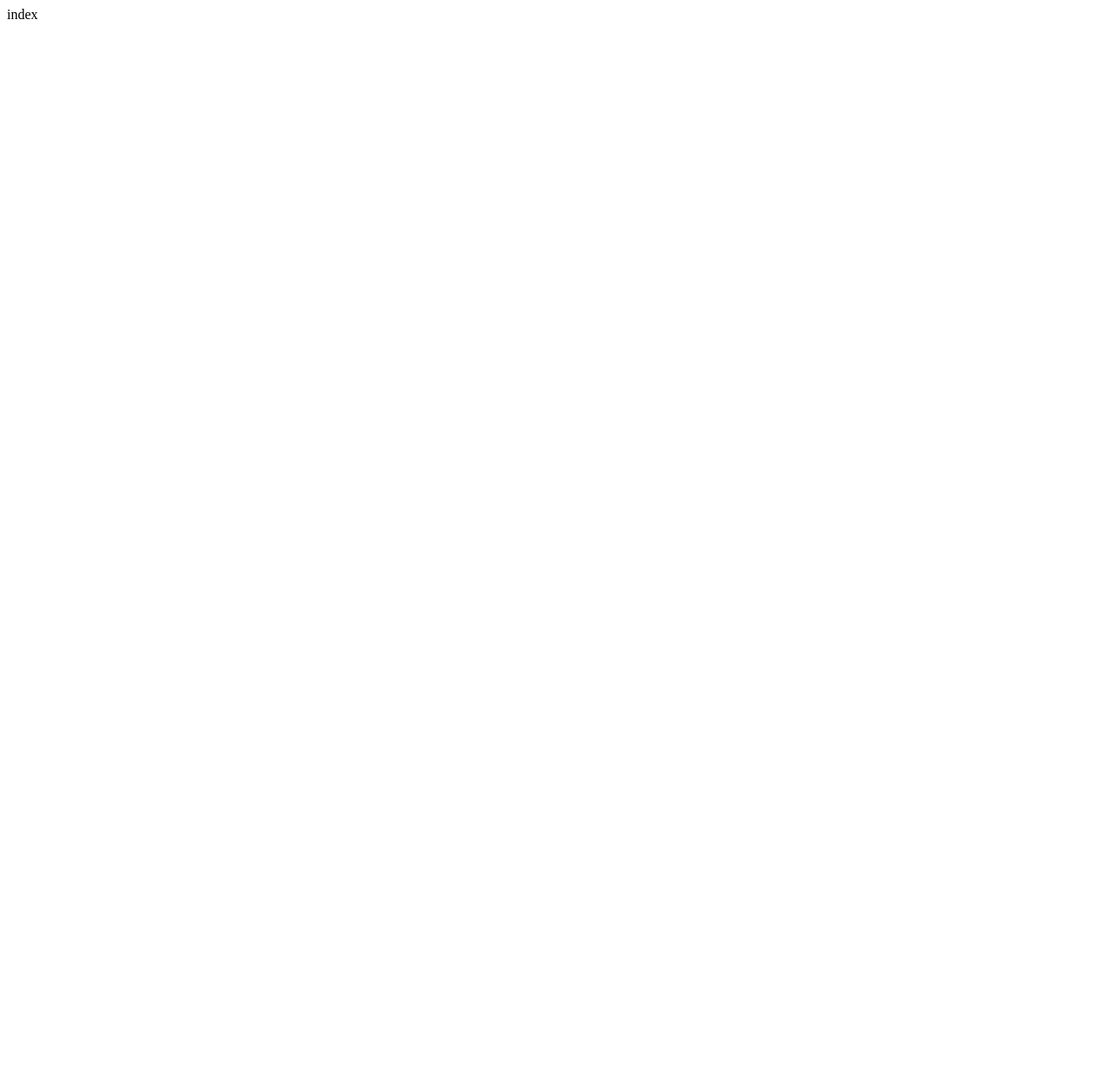
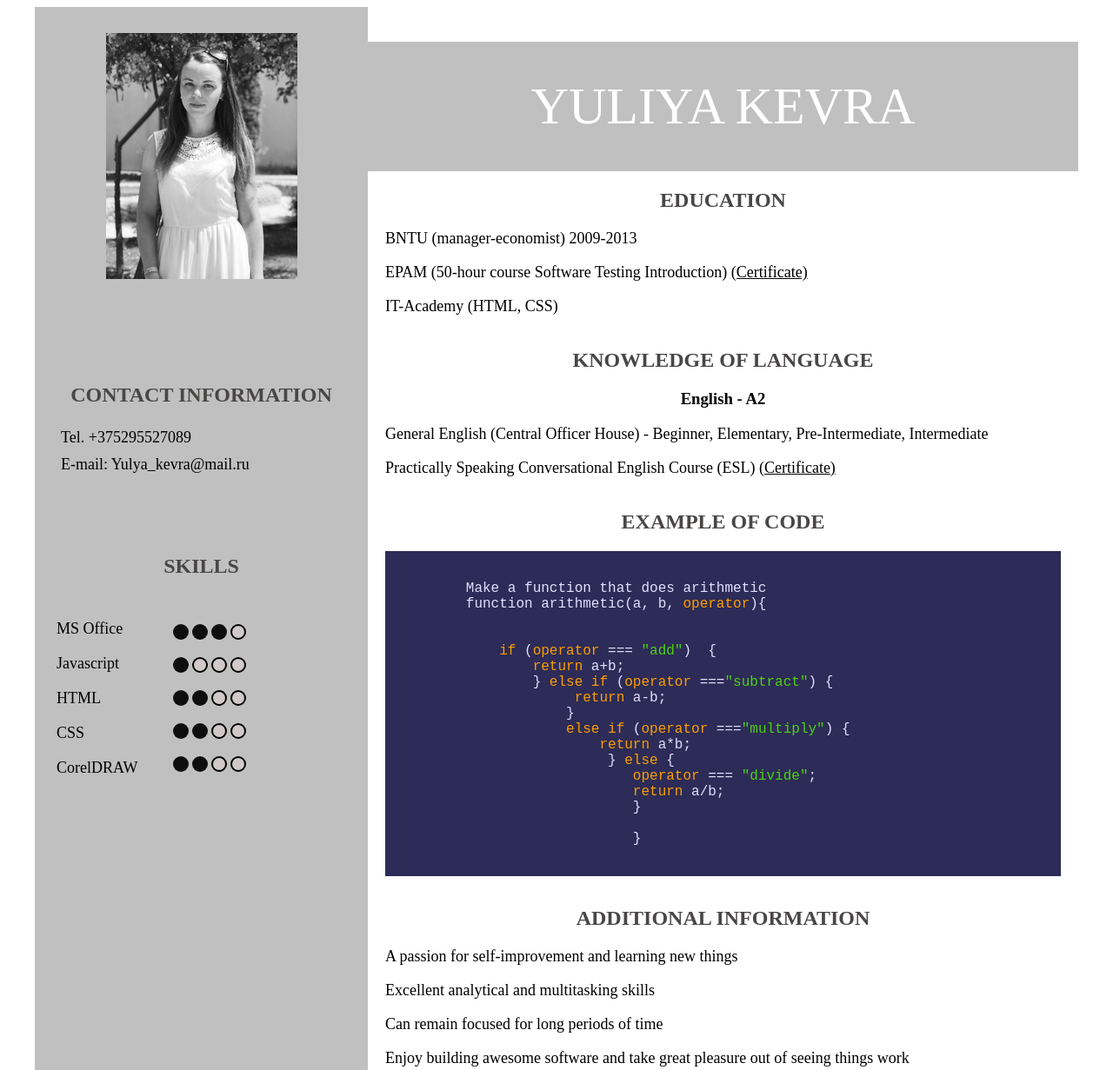
Before and after one commit to yuliyakevra/rsschool-cv, a plain HTML site: page index.html in a window 1280 px wide. Shown: the top 1231 px of the page at 87% size. Before the commit the page ends 800 px from the top, so only its background shows below. Drawn offline with nearby package versions, Linux system fonts and the light colour scheme; a web font is replaced by a local one.

Commit message:
fix: fix links

```diff
--- a/index.html
+++ b/index.html
@@ -1 +1,148 @@
-index
+<!DOCTYPE html>
+<html lang="en">
+<head>
+    <meta charset="UTF-8">
+    <meta http-equiv="X-UA-Compatible" content="IE=edge">
+    <meta name="viewport" content="width=device-width, initial-scale=1.0">
+    <link rel="stylesheet" type="text/css" href="style.css">
+    <link rel="stylesheet" href="https://cdnjs.cloudflare.com/ajax/libs/highlight.js/9.15.8/styles/shades-of-purple.min.css">
+<script src="https://cdnjs.cloudflare.com/ajax/libs/highlight.js/9.15.8/highlight.min.js"></script>
+<script>hljs.initHighlightingOnLoad();</script>
+        <title>My CV</title>
+</head>
+<body>
+   <div class="wrapper">
+
+    <main id="main">
+        <aside id="aside">
+            <div id="photo">
+                <img src="photo.jpg" alt="photo">
+            </div>
+            <div id="contact"><h2>Contact information</h2>
+                <ul>
+                    <li class="contact_li">
+                        Tel. +375295527089
+                    </li>
+                      <li class="contact_li">
+                        E-mail: Yulya_kevra@mail.ru
+                    </li>
+                                    </ul>
+                       </div>
+
+                       <h2>Skills</h2>
+
+            <div id="skills">
+
+                <ul id="skills_list">
+
+                <li class="li_skills"> MS Office </li>
+                <li class="li_skills"> Javascript</li>
+                <li class="li_skills"> HTML</li>
+                <li class="li_skills"> CSS</li>
+                <li class="li_skills">CorelDRAW</li>
+                </ul>
+                <div id="level">
+                    <div>
+                        <span class="dot"></span>
+                        <span class="dot"></span>
+                        <span class="dot"></span>
+                        <span class="dotepmty"></span>
+                    </div>
+                    <div><span class="dot"></span>
+                        <span class="dotepmty"></span>
+                        <span class="dotepmty"></span>
+                        <span class="dotepmty"></span></div>
+                    <div><span class="dot"></span>
+                        <span class="dot"></span>
+                        <span class="dotepmty"></span>
+                        <span class="dotepmty"></span></div>
+                    <div><span class="dot"></span>
+                        <span class="dot"></span>
+                        <span class="dotepmty"></span>
+                        <span class="dotepmty"></span></div>
+                    <div><span class="dot"></span>
+                        <span class="dot"></span>
+                        <span class="dotepmty"></span>
+                        <span class="dotepmty"></span></div>
+                </div>
+            </div>
+
+
+
+                  </aside>
+    <div id="container2">
+        <header id="header"><h1>YULIYA KEVRA</h1></header>
+        <section class="section" id="Education">
+<h2>Education</h2>
+<p>BNTU (manager-economist) 2009-2013 </p>
+<p> EPAM (50-hour course Software Testing Introduction) <a href="Software_testing.jpg"> (Certificate) </a></p>
+        <p>IT-Academy (HTML, CSS)</p>
+</section>
+<section class="section" id="Knowledge_of_language">
+</hr>
+<h2>Knowledge of language</h2>
+<h3>English - A2</h3>
+
+    <p>General English (Central Officer House) - Beginner, Elementary, Pre-Intermediate, Intermediate</p>
+    <p>Practically Speaking Conversational English Course (ESL) <a href="English.jpg"> (Certificate) </a></p>
+
+</section>
+<section class="section" id="Example_of_code">
+</hr>
+    <h2>
+        Example of code
+    </h2>
+
+    <pre><code>
+        Make a function that does arithmetic
+        function arithmetic(a, b, operator){
+
+
+            if (operator === "add")  {
+                return a+b;
+                } else if (operator ==="subtract") {
+                     return a-b;
+                    }
+                    else if (operator ==="multiply") {
+                        return a*b;
+                         } else {
+                            operator === "divide";
+                            return a/b;
+                            }
+
+                            }
+    </code></pre>
+</section>
+<section class="section" id="Additional_information">
+</hr>
+    <h2>Additional information</h2>
+
+        <p>A passion for self-improvement and learning new things</p>
+        <p>Excellent analytical and multitasking skills</p>
+        <p>Can remain focused for long periods of time</p>
+        <p>Enjoy building awesome software and take great pleasure out of seeing things work</p>
+        <p>Can quickly adapt to changing situations</p>
+
+</section>
+    </div>
+    </main>
+       <nav>
+               <ul>
+        <li class="ul_row"><a class="a_nav" href="#contact">Contact information</a></li>
+        <li class="ul_row"><a class="a_nav" href="#skills">Skills</a></li>
+        <li class="ul_row"><a class="a_nav" href="#Education">Education</a></li>
+        <li class="ul_row"><a class="a_nav" href="#Knowledge_of_language">Knowledge of language</a></li>
+        <li class="ul_row"><a class="a_nav" href="#Example_of_code">Example of code</a></li>
+        <li class="ul_row"><a class="a_nav" href="#Additional_information">Additional information</a></li>
+</ul>
+
+    </nav>
+    <footer id="footer"><img src="rs_school_js.svg" alt="logo" style="width:9%">
+        <br><a href="https://rs.school/js"> Курс «JavaScript/Front-end»</a>
+    <br><a href="https://github.com/yuliyakevra"> My github</a>
+   <h4>2024</h4>
+</footer>
+
+</div>
+    </body>
+</html>
```
